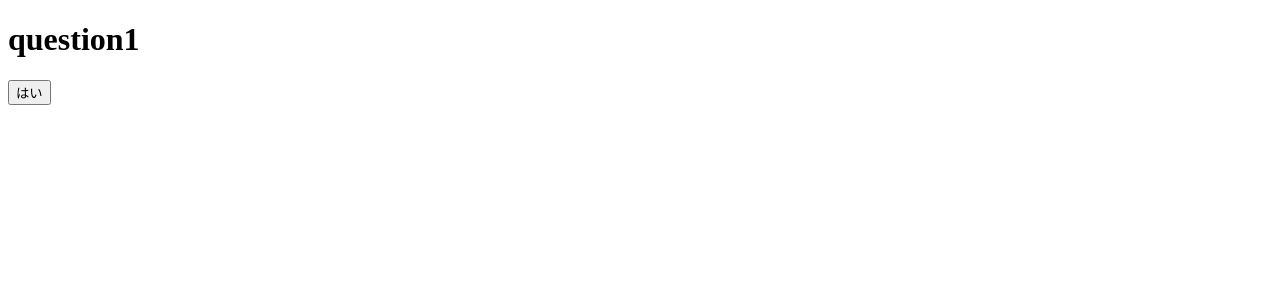
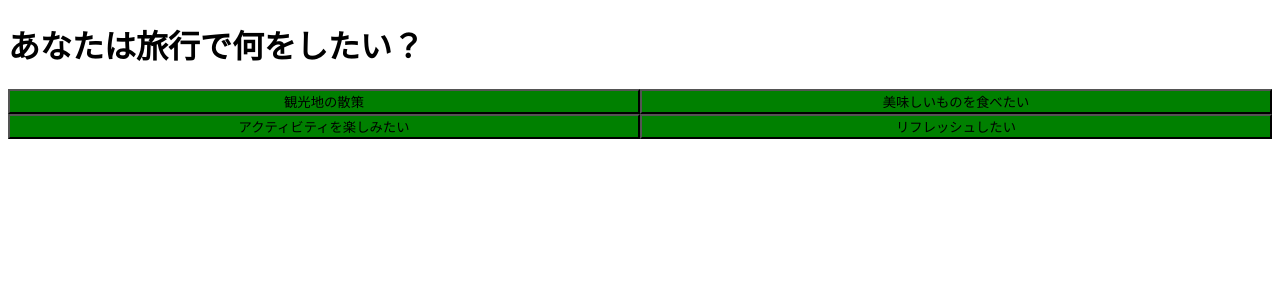
Before and after one commit to shinonome-inc/frontend-design-hackathon-2024-spring-teamA, a Next.js app: page /question1 in a window 1280 px wide. Shown: the top 300 px of the page. Built offline with nearby package versions, Linux system fonts and the light colour scheme.

Commit message:
選択肢の記述

```diff
--- a/src/pages/question1/index.jsx
+++ b/src/pages/question1/index.jsx
@@ -1,17 +1,27 @@
-import { paths } from '../../paths';
+import { paths } from "../../paths";
 import { useRouter } from "next/router";
+import React from "react";
+import styled from "styled-components";
 
 const Question1Page = () => {
   const router = useRouter();
   const onClick = () => {
     router.push(paths.question2);
-  }
+  };
   return (
     <div>
-      <h1>question1</h1>
-      <button onClick={onClick}>はい</button>
+      <h1>あなたは旅行で何をしたい？</h1>
+      <Button onClick={onClick}>観光地の散策</Button>
+      <Button onClick={onClick}>美味しいものを食べたい</Button>
+      <Button onClick={onClick}>アクティビティを楽しみたい</Button>
+      <Button onClick={onClick}>リフレッシュしたい</Button>
     </div>
   );
 };
 
 export default Question1Page;
+
+const Button = styled.button`
+  width: 50%;
+  background-color: green;
+`;
```
